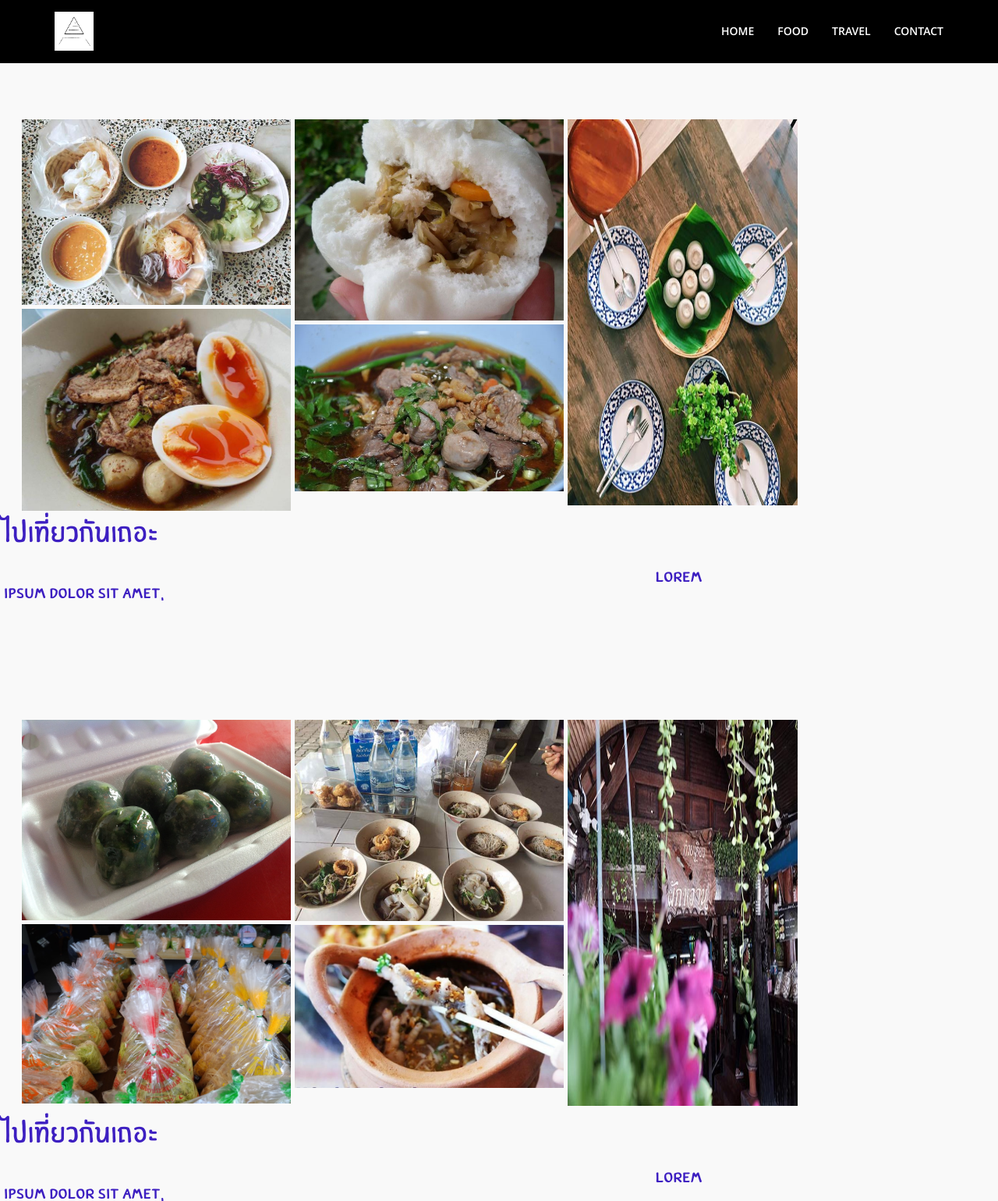
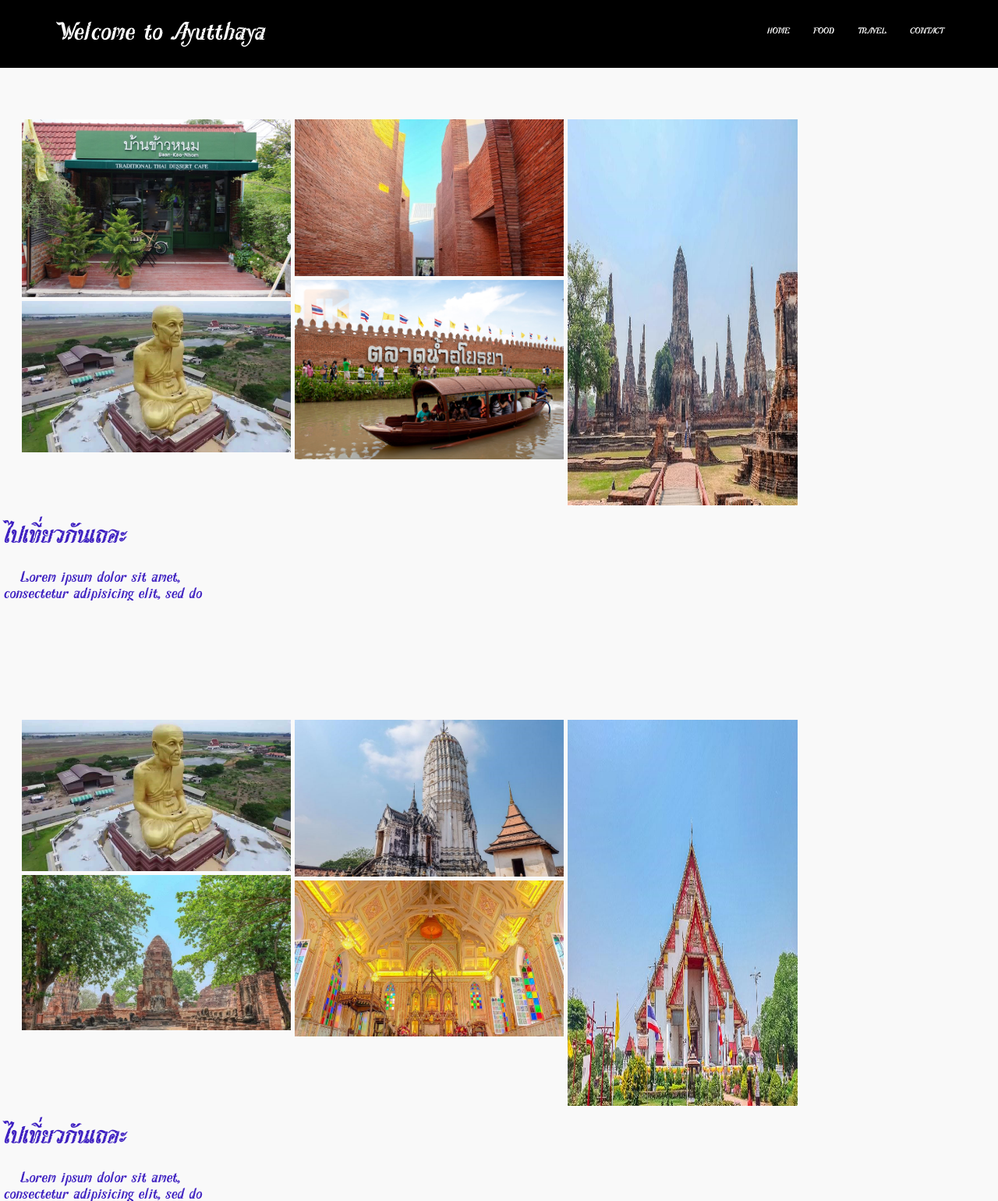
Before and after one commit to apichart2425/Muti_thailand_Ayutaya, a plain HTML site: page travel.html in a window 1280 px wide. Shown: the whole page at 78% size. Drawn offline with Linux system fonts and the light colour scheme.

Commit message:
add font

```diff
--- a/assets/css/img-style.css
+++ b/assets/css/img-style.css
@@ -1,6 +1,6 @@
 @font-face {
    font-family: ThisMyFontYeah;
-   src: url(../Arabica-file/ttf/Arabica.ttf);
+   src: url(../Sov_Nophamas.ttf);
 }
 .logo{
     position: relative;
--- a/assets/css/style.css
+++ b/assets/css/style.css
@@ -482,7 +482,7 @@ textarea::-ms-input-placeholder
 }
 
 .menu-bg{
-    background:#f25 ;
+    background-color: rgb(131, 121, 121)
 }
 
 
--- a/travel.html
+++ b/travel.html
@@ -18,13 +18,17 @@
     <!--Theme Responsive css-->
     <link rel="stylesheet" href="assets/css/responsive.css" />
     <link rel="stylesheet" href="assets/css/img-style.css">
-    <link href="//maxcdn.bootstrapcdn.com/bootstrap/3.3.0/css/
+    <link href="//maxcdn.bootstrapcdn.com/bootstrap/3.3.0/css/">
     <style>
           .tets{
             width: 20%
           }
           #nav-button{
             color:#fff; background: none;
+            font-family:ThisMyFontYeah
+          }
+          .bg_body{
+            background-color: hsl(0,100%,0%)
             }
     </style>
     <script src="assets/js/vendor/modernizr-2.8.3-respond-1.4.2.min.js"></script>
@@ -37,7 +41,7 @@
                 <div class="navbar-header">
 
                     <a class="tets" href="home.html">
-                        <img src="Img/logo1.png" class="logo" alt="">
+                        <h1 id="nav-button" style="color: hsl(0, 100%, 100%)">Welcome to Ayutthaya</h1>
                     </a>
                 </div>
                 <div>
@@ -55,15 +59,15 @@
                 <div class="row" id="row_set" style="padding-top: 50px">
                         <div class="col-md-8.5" style="padding-left: 20px; padding-right: 0px; ">
                             <div class="food col-xs-6 col-md-3" >
-                                <img class=" zoom"  src="Img/img food/bangprapai.jpg">
-                                <img class=" zoom" src="Img/img food/kuiteowrimnam.jpg">
+                                <img class=" zoom"  src="Img/img travel/bannkhownom.jpg">
+                                <img class=" zoom" src="Img/img travel/lungphuutoud.jpg">
                             </div>
                             <div class="food col-xs-6 col-md-3" >
-                                <img class=" zoom" src="Img/img food/salapao.jpg">
-                                <img class=" zoom" src="Img/img food/pakwan.jpg">
+                                <img class=" zoom" src="Img/img travel/salaayutthaya.jpg">
+                                <img class=" zoom" src="Img/img travel/taladnam.jpg">
                             </div>
                             <div class="col-xs-6 col-md-3" style="padding: 0px">
-                                <img class=" zoom" id="img_list" style="-webkit-column-count: 6" src="Img/img food/bannkaonoom.jpg">
+                                <img class=" zoom" id="img_list" style="-webkit-column-count: 6" src="Img/img travel/watchaiwatanaram.jpg">
                             </div>
                         </div>
                         <div class="textfood col-md-3" id="texttravel">
@@ -83,15 +87,15 @@
                         <div class="row" id="row_set" style="padding-top: 50px">
                                 <div class="col-md-8.5" style="padding-left: 20px; padding-right: 0px; ">
                                     <div class="food col-xs-6 col-md-3" >
-                                        <img class=" zoom"  src="Img/img food/guichai.jpg">
-                                        <img class=" zoom" src="Img/img food/saimai.jpg">
+                                        <img class=" zoom"  src="Img/img travel/lungphuutoud.jpg">
+                                        <img class=" zoom" src="Img/img travel/watmahatad.jpg">
                                     </div>
                                     <div class="food col-xs-6 col-md-3" >
-                                        <img class=" zoom" src="Img/img food/kuiteowrureparleg.jpg">
-                                        <img class=" zoom" src="Img/img food/kaicheek.jpg">
+                                        <img class=" zoom" src="Img/img travel/watphutthai.jpg">
+                                        <img class=" zoom" src="Img/img travel/watnivet.jpg">
                                     </div>
                                     <div class="col-xs-6 col-md-3" style="padding: 0px">
-                                        <img class=" zoom" id="img_list" style="-webkit-column-count: 6" src="Img/img food/Ayutthaya5.jpg">
+                                        <img class=" zoom" id="img_list" style="-webkit-column-count: 6" src="Img/img travel/wihanphramongkalaborpit.jpg">
                                     </div>
                                 </div>
                                 <div class="textfood col-md-3" id="texttravel">
```
Also changed, not shown: contact.html (+4 -5 lines), food.html (+5 -1 lines), home.html (+3 -0 lines), assets/SOV_Nophamas.ttf (added). Lines whose indentation alone changed are shown as unchanged.
